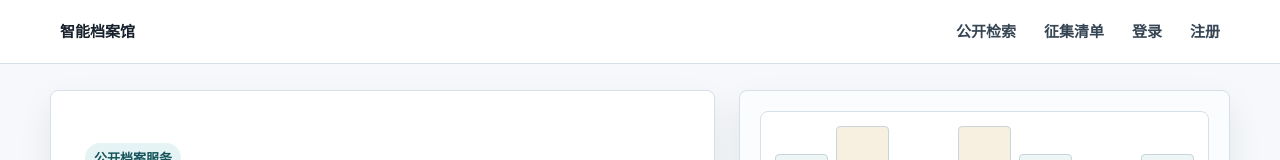
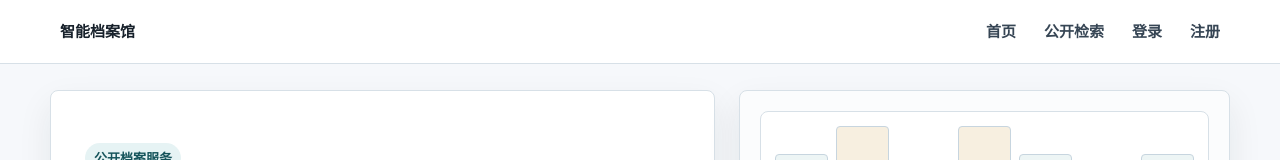
Before and after one commit to gua7gua/Intelligent-file-management-system, a Vue app in the folder frontend/: page /public/index in a window 1280 px wide. Shown: the top 160 px of the page. Built offline with nearby package versions, Linux system fonts and the light colour scheme.

Commit message:
feat(public): 导航增加首页入口并隐藏未登录征集清单
公众端导航栏补齐「首页」入口；征集清单未登录时隐藏导航入口，并在路由层加 requiresAuth，直链访问跳转登录。

```diff
--- a/frontend/src/layouts/PublicLayout.vue
+++ b/frontend/src/layouts/PublicLayout.vue
@@ -3,8 +3,9 @@
     <nav class="public-nav" aria-label="公众门户导航">
       <router-link to="/public/index" class="nav-brand">智能档案馆</router-link>
       <div class="links">
+        <router-link to="/public/index">首页</router-link>
         <router-link to="/public/search">公开检索</router-link>
-        <router-link to="/public/collection">征集清单</router-link>
+        <router-link v-if="authStore.isLoggedIn" to="/public/collection">征集清单</router-link>
         <router-link v-if="authStore.isLoggedIn" to="/public/overview">公众概览</router-link>
         <template v-if="!authStore.isLoggedIn">
           <router-link to="/login">登录</router-link>
--- a/frontend/src/router/routes/public.ts
+++ b/frontend/src/router/routes/public.ts
@@ -18,7 +18,7 @@ export const publicRoutes: RouteRecordRaw = {
     {
       path: 'collection',
       component: () => import('@/views/public/collection/index.vue'),
-      meta: { title: '征集清单' },
+      meta: { title: '征集清单', requiresAuth: true },
     },
     {
       path: 'register',
```
